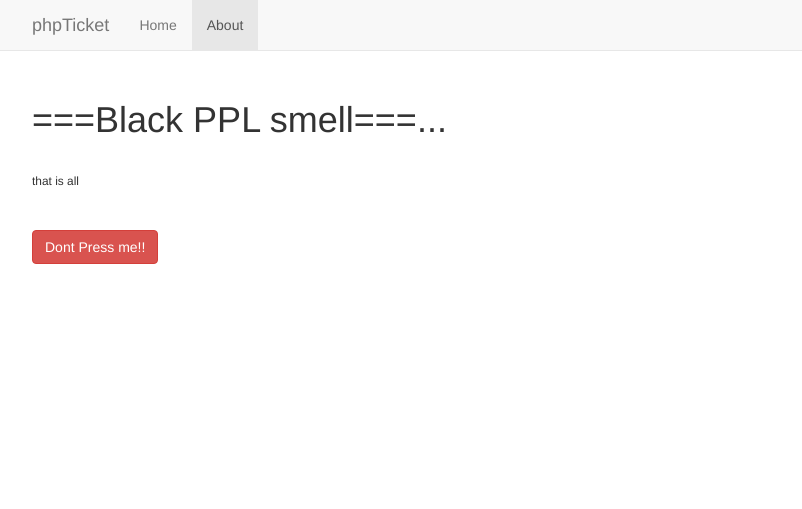
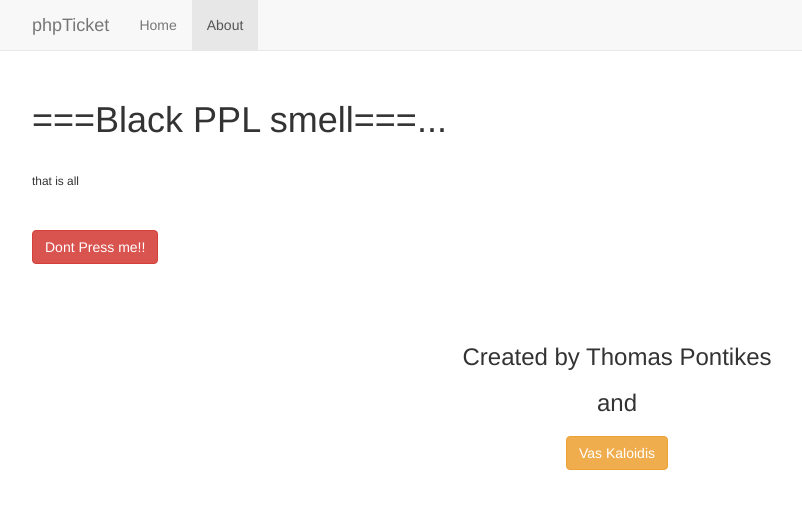
Before and after one commit to thomas-pontikes/PHP_Tickets, a PHP site: page /about.php in a window 1280 px wide. Shown: the top 509 px of the page, without its empty margins (38-840 px from the left). Run offline with PHP 8.4, Linux system fonts and the light colour scheme; some libraries are stand-ins or nearby versions.

Commit message:
Added "Created by"

```diff
--- a/about.php
+++ b/about.php
@@ -38,8 +38,14 @@ include './head.php';
 	</br>
 
 	<a href='http://www.pornhub.com'><button type="button" class="btn btn-danger">Dont Press me!!</button></a>
-
-
+	</br>
+	</br>
+	</br>
+	</br>
+<div class="container" align="center">
+	<h3>Created by Thomas Pontikes</h3>
+					<h3>and<h3>
+	<a href='http://vkaloidis.com'><button type="button" class="btn btn-warning">Vas Kaloidis</button></a>
 
 		</form>
 
```
